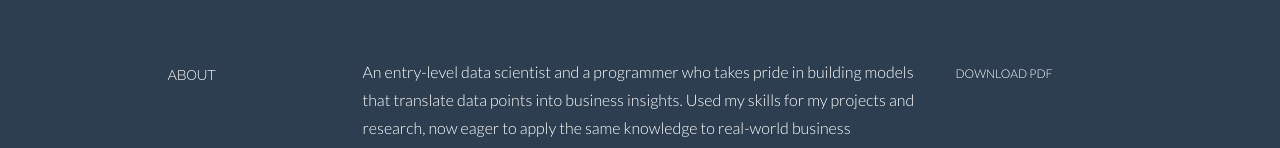
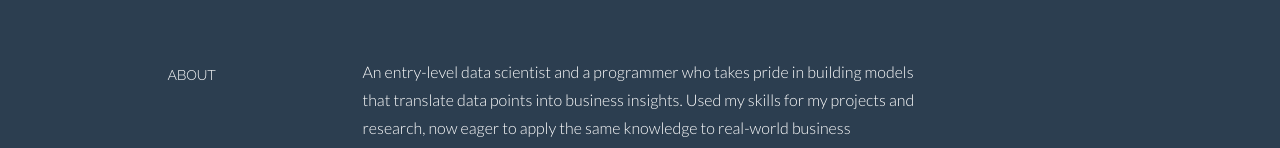
Before and after one commit to nowshad7/nsd, a plain HTML site: page index.html in a window 1280 px wide. Shown: the part 562-710 px from the top of the page. Drawn offline with Linux system fonts and the light colour scheme.

Commit message:
Update index.html
y

```diff
--- a/index.html
+++ b/index.html
@@ -83,7 +83,7 @@
           </div>
           <div class="col-lg-3">
             <p><a href="/img/Nowshad_CV.pdf" download><i class="icon-file"></i></a>
-              <sm>DOWNLOAD PDF</sm>
+             <!-- <sm>DOWNLOAD PDF</sm>   -->
             </p>
           </div>
 
```
